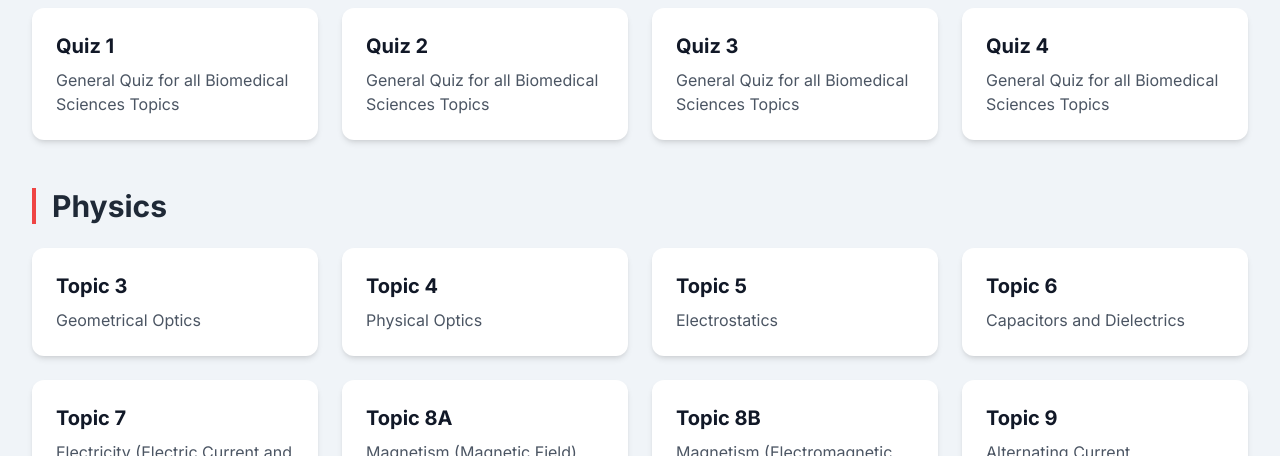
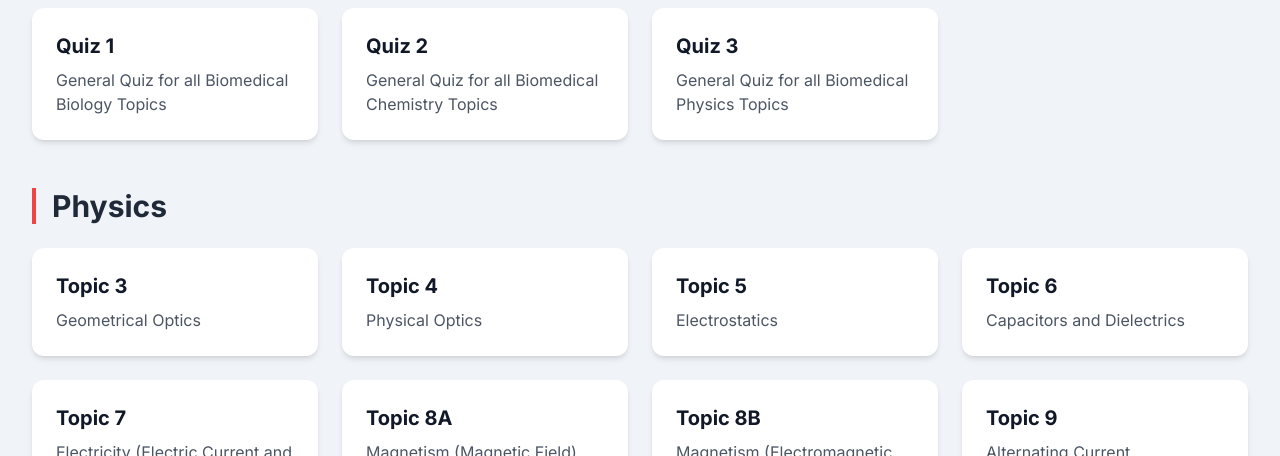
Before and after one commit to prathamvirani/test-engine, a plain HTML site: page index.html in a window 1280 px wide. Shown: the part 644-1100 px from the top of the page. Drawn offline with nearby package versions, Linux system fonts and the light colour scheme.

Commit message:
Update index.html
added test sections for biomed subtopics

```diff
--- a/index.html
+++ b/index.html
@@ -109,10 +109,9 @@
             <div>
                 <h2 class="text-3xl font-bold text-gray-800 dark:text-white mb-6 border-l-4 border-green-500 pl-4">Biomedical Science</h2>
                 <div class="grid grid-cols-1 sm:grid-cols-2 md:grid-cols-3 lg:grid-cols-4 gap-6">
-                    <a href="quiz-biomed-1.html" class="quiz-card bg-white dark:bg-gray-800 rounded-xl p-6 shadow-md dark:shadow-2xl"><h3 class="font-bold text-xl text-gray-900 dark:text-white mb-2">Quiz 1</h3><p class="text-gray-600 dark:text-gray-400">General Quiz for all Biomedical Sciences Topics</p></a>
-                    <a href="quiz-biomed-2.html" class="quiz-card bg-white dark:bg-gray-800 rounded-xl p-6 shadow-md dark:shadow-2xl"><h3 class="font-bold text-xl text-gray-900 dark:text-white mb-2">Quiz 2</h3><p class="text-gray-600 dark:text-gray-400">General Quiz for all Biomedical Sciences Topics</p></a>
-                    <a href="quiz-biomed-3.html" class="quiz-card bg-white dark:bg-gray-800 rounded-xl p-6 shadow-md dark:shadow-2xl"><h3 class="font-bold text-xl text-gray-900 dark:text-white mb-2">Quiz 3</h3><p class="text-gray-600 dark:text-gray-400">General Quiz for all Biomedical Sciences Topics</p></a>
-                    <a href="quiz-biomed-4.html" class="quiz-card bg-white dark:bg-gray-800 rounded-xl p-6 shadow-md dark:shadow-2xl"><h3 class="font-bold text-xl text-gray-900 dark:text-white mb-2">Quiz 4</h3><p class="text-gray-600 dark:text-gray-400">General Quiz for all Biomedical Sciences Topics</p></a>
+                    <a href="quiz-biomed-bio.html" class="quiz-card bg-white dark:bg-gray-800 rounded-xl p-6 shadow-md dark:shadow-2xl"><h3 class="font-bold text-xl text-gray-900 dark:text-white mb-2">Quiz 1</h3><p class="text-gray-600 dark:text-gray-400">General Quiz for all Biomedical Biology Topics</p></a>
+                    <a href="quiz-biomed-chem.html" class="quiz-card bg-white dark:bg-gray-800 rounded-xl p-6 shadow-md dark:shadow-2xl"><h3 class="font-bold text-xl text-gray-900 dark:text-white mb-2">Quiz 2</h3><p class="text-gray-600 dark:text-gray-400">General Quiz for all Biomedical Chemistry Topics</p></a>
+                    <a href="quiz-biomed-phy.html" class="quiz-card bg-white dark:bg-gray-800 rounded-xl p-6 shadow-md dark:shadow-2xl"><h3 class="font-bold text-xl text-gray-900 dark:text-white mb-2">Quiz 3</h3><p class="text-gray-600 dark:text-gray-400">General Quiz for all Biomedical Physics Topics</p></a>
                 </div>
             </div>
 
```
